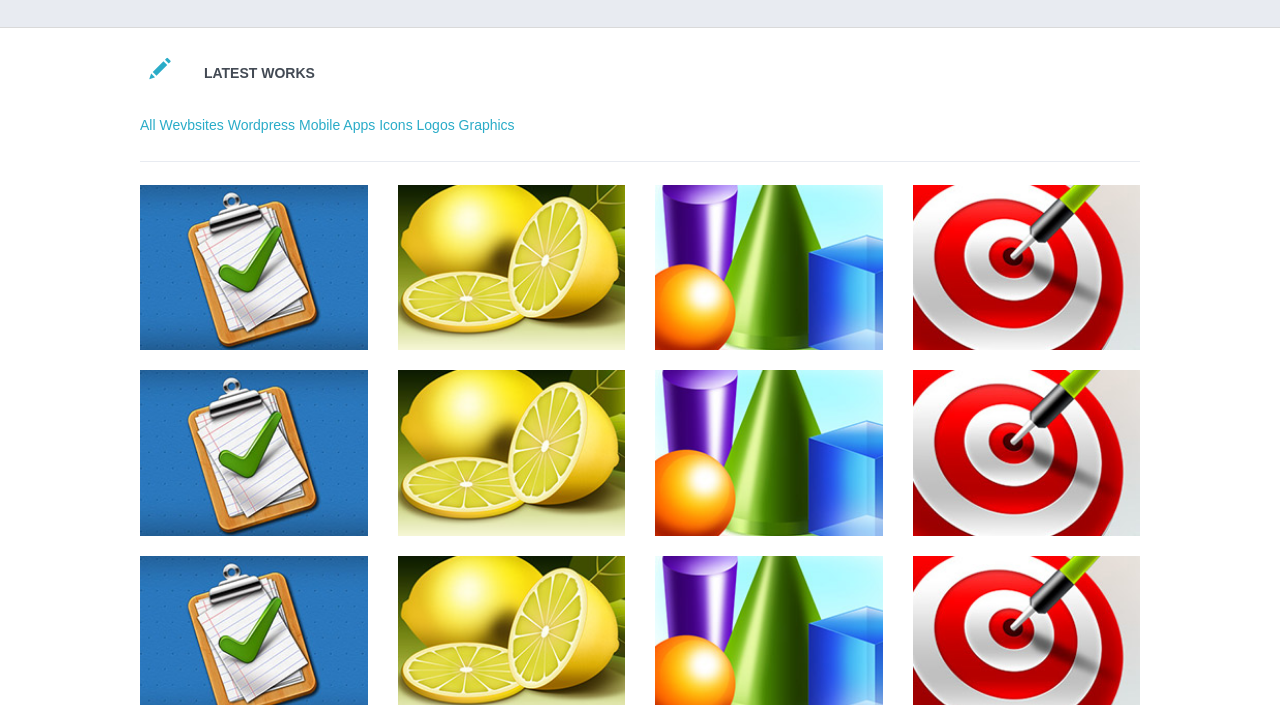
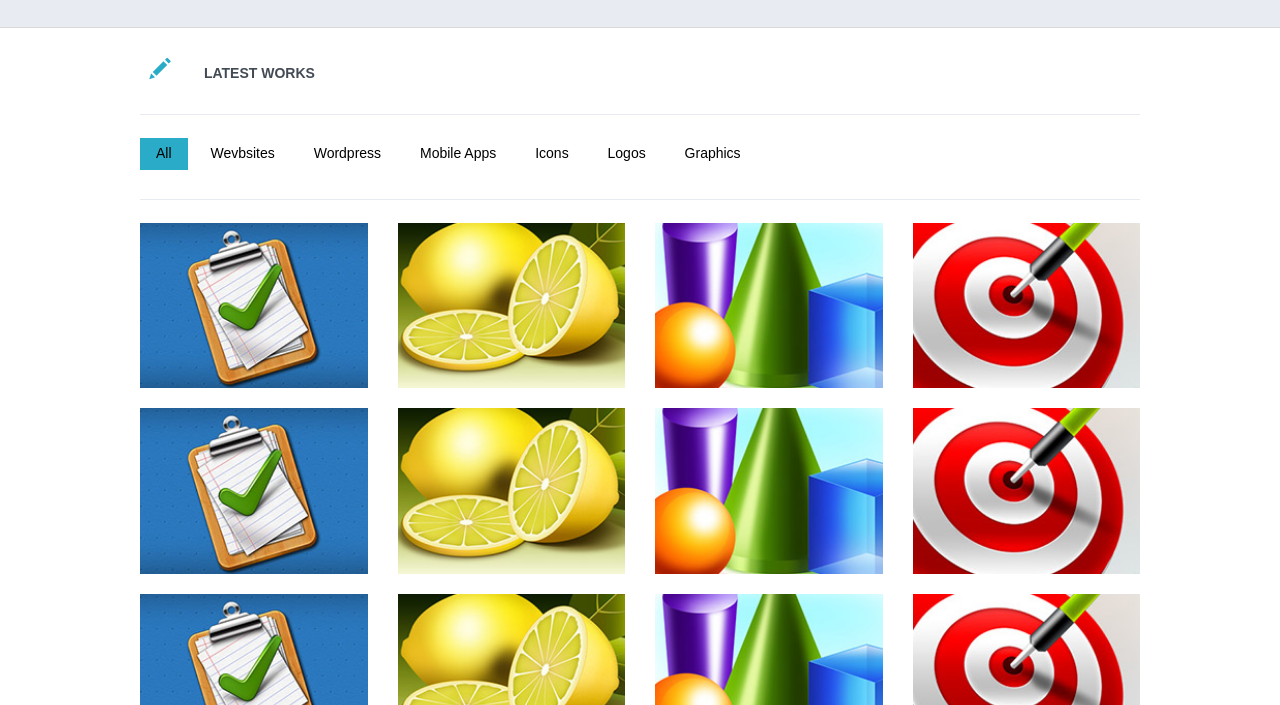
Before and after one commit to IuliiaKorzh/IuliiaKorzh.github.io, a website: page portfolio.html in a window 1280 px wide. Shown: the part 95-800 px from the top of the page. Drawn offline with nearby package versions, Linux system fonts and the light colour scheme; some packages are replaced by stand-ins of ours.

Commit message:
теги забыла прикрутить

```diff
--- a/portfolio.html
+++ b/portfolio.html
@@ -4,7 +4,7 @@
 		<meta charset="utf-8">
 		<meta http-equiv="X-UA-Compatible" content="IE=edge">
 		<meta name="viewport" content="width=device-width, initial-scale=1">
-		<title>Title Page</title>
+		<title>Portfolio</title>
 		<!-- Bootstrap CSS -->
 		<link rel="stylesheet" href="css/all.css">
 		<!-- HTML5 Shim and Respond.js IE8 support of HTML5 elements and media queries -->
@@ -70,6 +70,7 @@
         <span class="title-icon round round-lg round-invert"><span class="glyphicon glyphicon-pencil"></span></span>
         latest works
         </h4>
+        <hr>
         <div class="tags">
             <a  class="active" href="#">All</a>
             <a href="#">Wevbsites</a>
--- a/scss/all.scss
+++ b/scss/all.scss
@@ -58,7 +58,7 @@
 @import "../bower_components/bootstrap-sass/assets/stylesheets/bootstrap/popovers";
 //@import "../bower_components/bootstrap-sass/assets/stylesheets/bootstrap/carousel";
 @import "custom/carousel";
-
+@import "custom/tags";
 // Utility classes
 @import "../bower_components/bootstrap-sass/assets/stylesheets/bootstrap/utilities";
 @import "../bower_components/bootstrap-sass/assets/stylesheets/bootstrap/responsive-utilities";
```
Also changed, not shown: contacts.html (+1 -1 lines), index.html (+1 -1 lines), css/all.css.
